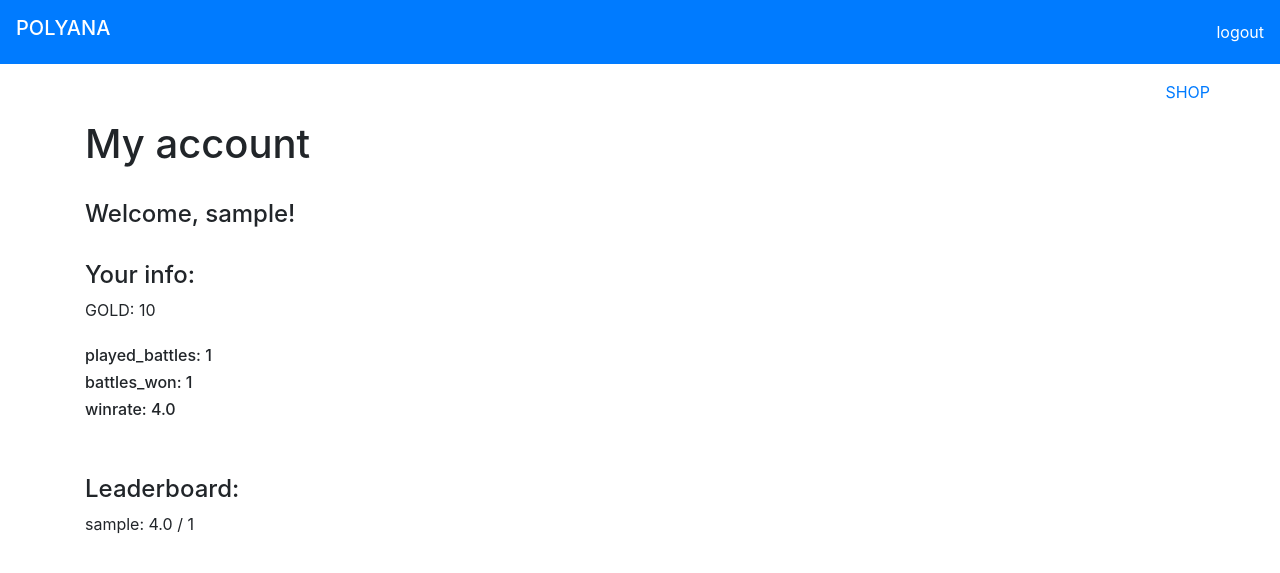
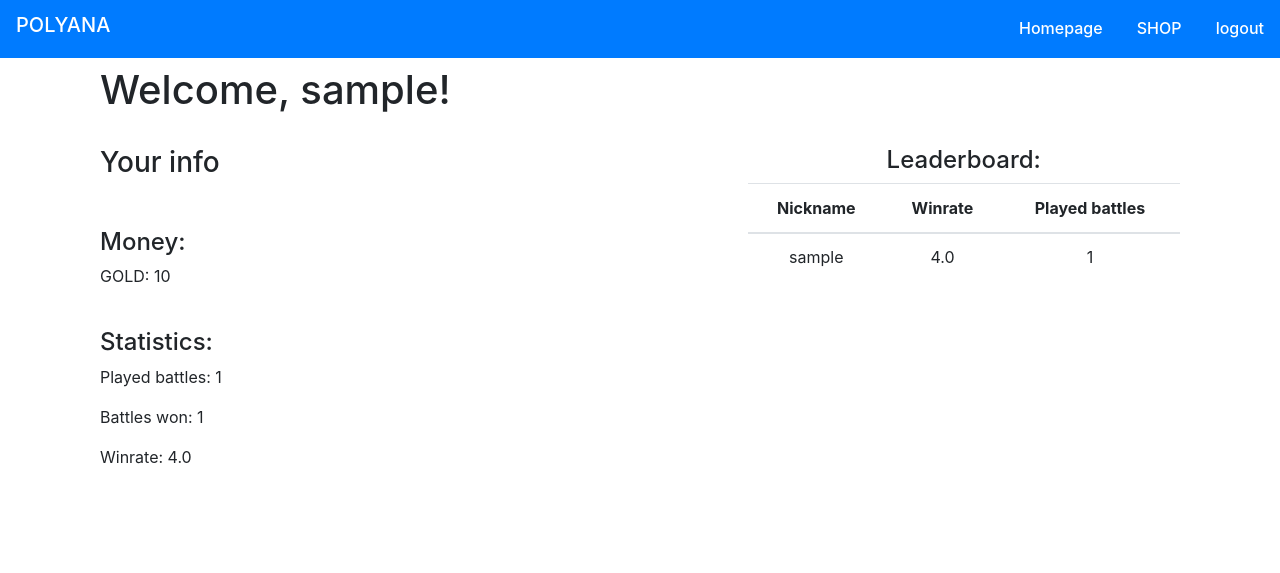
Before and after one commit to dziaineka/polyana, a Django app: page /polyana/homepage/ in a window 1280 px wide. Shown: the top 573 px of the page. Run offline with Django 3.2, Linux system fonts and the light colour scheme; a user stored in the database is signed in; tables that the repository leaves empty hold one stand-in row (values such as "Sample post"); some libraries are stand-ins or nearby versions.

Commit message:
updated templates for base/home/shop

```diff
--- a/game_server/strategy_game_server/polyana/templates/polyana/base.html
+++ b/game_server/strategy_game_server/polyana/templates/polyana/base.html
@@ -8,10 +8,17 @@
     <link rel="stylesheet" href="https://stackpath.bootstrapcdn.com/bootstrap/4.3.1/css/bootstrap.min.css" integrity="sha384-ggOyR0iXCbMQv3Xipma34MD+dH/1fQ784/j6cY/iJTQUOhcWr7x9JvoRxT2MZw1T" crossorigin="anonymous">
   </head>
   <body>
+  <h6>
     <header class="navbar navbar-dark bg-primary">
       <h1 class="navbar-brand">POLYANA</h1>
         <div class="navbar-text">
+
         {% if user.is_authenticated %}
+
+          <a href="{% url 'home' %}">Homepage</a>
+            &nbsp;&nbsp;&nbsp;&nbsp;&nbsp;&nbsp;
+          <a href="{% url 'shop' %}">SHOP</a>
+            &nbsp;&nbsp;&nbsp;&nbsp;&nbsp;&nbsp;
           <a href="{% url 'logout' %}">logout</a>
         {% else %}
           <a href="{% url 'login' %}">login</a>
@@ -19,8 +26,9 @@
           <a href="{% url 'registration' %}">registration</a>
         {% endif %}
       </div>
+
     </header>
-
+  </h6>
     <div class="container">
       {% block content %}
       {% endblock %}
--- a/game_server/strategy_game_server/polyana/templates/polyana/home.html
+++ b/game_server/strategy_game_server/polyana/templates/polyana/home.html
@@ -1,31 +1,48 @@
 {% extends 'polyana/base.html' %}
 
 {% block content %}
-<p>
- <div class="row justify-content-end mt-12">
-{% if user.is_authenticated and user == player.user_id %}
-  <p><a href="{% url 'shop' %}">SHOP</a></p>
-</div>
-  <h1>My account</h2>
-  <br>
-  <h4>Welcome, {{ user.username }}!</h4>
-  <br>
 
-  <h4>Your info:</h4>
-  {% for m in money %}
-    {{m.currency.currency_type}}: {{m.amount}}<br>
-  {% endfor %}
-  <br>
-  <h6>played_battles: {{ player.played_battles }}</h6>
-  <h6>battles_won: {{ player.battles_won }}</h6>
-  <h6>winrate: {{ player.winrate }}</h6>
-  <br>
-  <br>
-  <h4>Leaderboard:</h4>
-  {% for leader in leaders %}
-  {{ leader.nickname }}: {{ leader.winrate }} / {{ leader.played_battles }}<br>
-  {% endfor %}
+  <div class="col-md-12">
+    <h1>Welcome, {{ user.username }}!</h2>
+    <br>
+        <div class="row">
 
-  <br>
-{% endif %}
+            <div class="col-md-7">
+              <h3>Your info</h3><br>
+              <p>
+              <h4>Money:</h4>
+                {% for m in money %}
+                  <p>{{m.currency.currency_type}}: {{m.amount}}</p>
+                {% endfor %}
+                </p>
+                <br>
+                <h4>Statistics:</h4>
+                <p>Played battles: {{ player.played_battles }}<br></p>
+                <p>Battles won: {{ player.battles_won }}<br></p>
+                <p>Winrate: {{ player.winrate }}<br></p>
+            </div>
+                <div class="col-md-5 text-center">
+                  <h4>Leaderboard:</h4>
+                  <table class="table">
+                      <thead>
+                          <tr>
+                              <th>Nickname</th>
+                              <th>Winrate</th>
+                              <th>Played battles</th>
+                          <tr>
+                      </thead>
+                      <tbody>
+                          {% for leader in leaders %}
+                          <tr>
+                              <td>{{ leader.nickname }}</td>
+                              <td>{{ leader.winrate }}</td>
+                              <td>{{ leader.played_battles }}</td>
+                          </tr>
+                          {% endfor %}
+                      </tbody>
+                  </table>
+                </div>
+            </div>
+    </div>
+
 {% endblock %}
--- a/game_server/strategy_game_server/polyana/templates/polyana/shop.html
+++ b/game_server/strategy_game_server/polyana/templates/polyana/shop.html
@@ -6,7 +6,7 @@
     <div class="row">
         <div class="col-md-4">
             <ul class="list-group">
-            <li class="list-group-item">GOLD</li>
+            <h5><li class="list-group-item">GOLD</li></h5>
             {% for key, value in gold.items %}
                 <li class="list-group-item">{{ value.0 }}units <a class="btn btn-primary ml-2" href="{% url 'payment' key=key %}" role="button">{{ value.1 }} BYN<br></a></li>
             {% endfor %}
@@ -14,7 +14,7 @@
         </div>
         <div class="col-md-4">
             <ul class="list-group">
-            <li class="list-group-item">SILVER</li>
+            <h5><li class="list-group-item">SILVER</li></h5>
             {% for key, value in silver.items %}
                 <li class="list-group-item">{{ value.0 }}units <a class="btn btn-primary ml-2" href="{% url 'payment' key=key %}" role="button">{{ value.1 }} BYN<br></a></li>
             {% endfor %}
```
